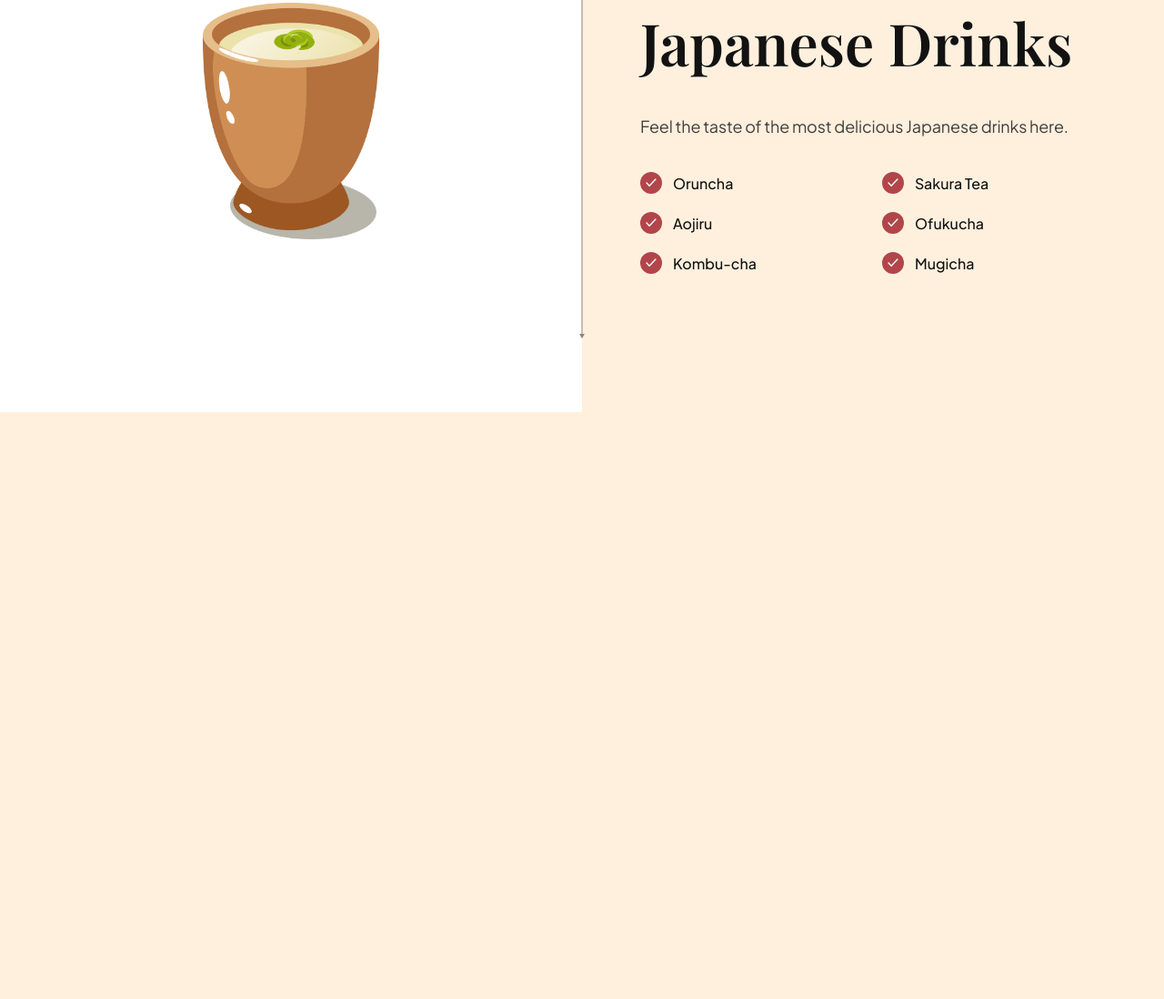
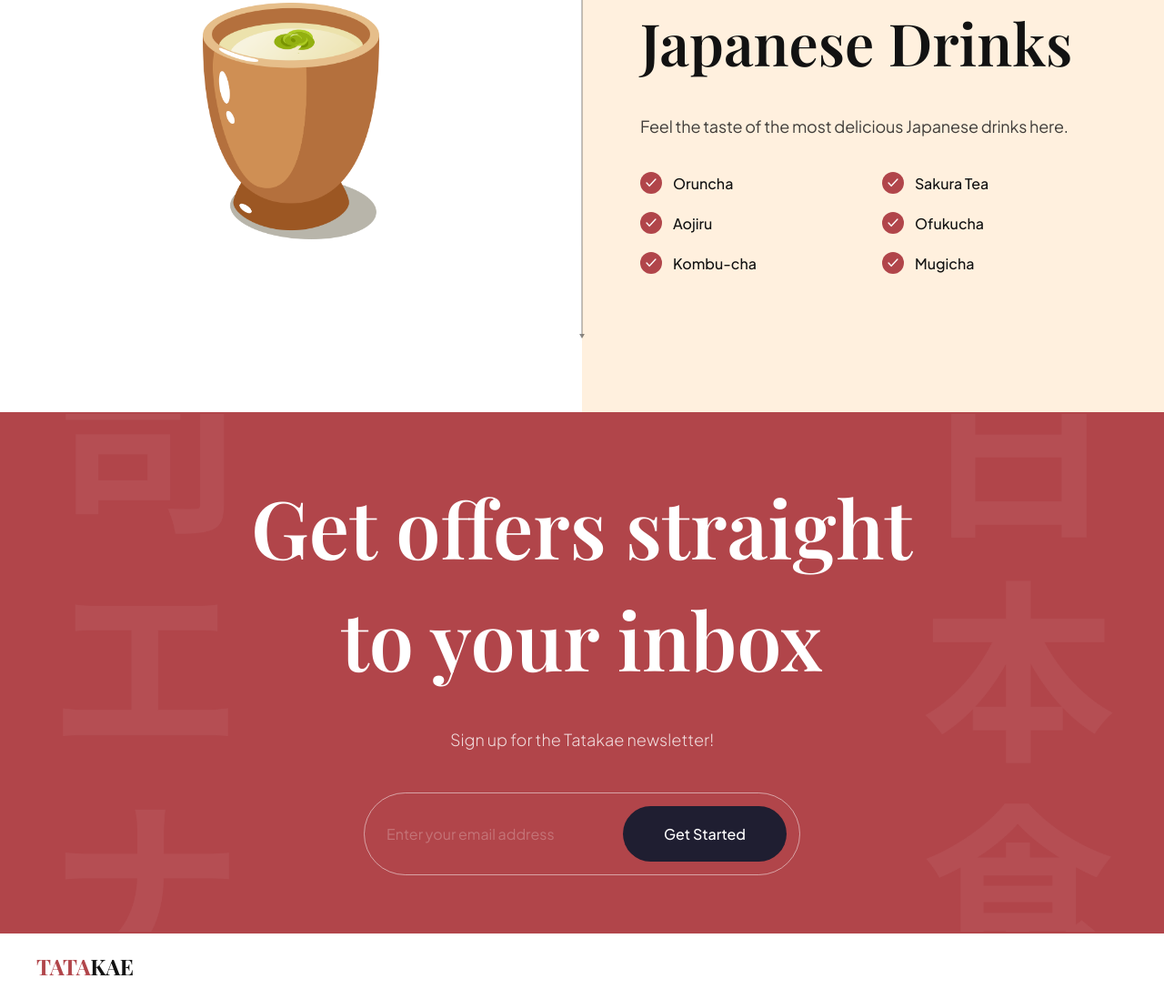
Before and after one commit to isaac-lal/tatakae, a website built with Vite: page index.html in a window 1280 px wide. Shown: the part 3245-4343 px from the top of the page at 91% size. Before the commit the page ends 3698 px from the top, so only its background shows below. Built offline with nearby package versions, Linux system fonts and the light colour scheme; files whose address does not match are found by name.

Commit message:
Completed subscribe section

```diff
--- a/index.html
+++ b/index.html
@@ -427,6 +427,34 @@
         </div>
       </section>
     </section>
+
+    <section class='subscription flex-center' id='services'>
+      <h2 data-aos="flip-down">Get offers straight <br> to your inbox</h2>
+      <p data-aos="fade-up">Sign up for the Tatakae newsletter!</p>
+
+      <div class='subscription__form' data-aos="fade-up">
+        <input type="text" placeholder='Enter your email address'>
+        <button>Get Started</button>
+      </div>
+    </section>
+
+    <footer class='footer flex-between'>
+      <h3 class='footer__logo'>
+        <span>Tata</span>kae
+      </h3>
+
+      <ul class='footer__social'>
+        <li class='flex-center'>
+          <img src="assets/facebook.svg" alt="facebook">
+        </li>
+        <li class='flex-center'>
+          <img src="assets/instagram.svg" alt="facebook">
+        </li>
+        <li class='flex-center'>
+          <img src="assets/twitter.svg" alt="facebook">
+        </li>
+      </ul>
+    </footer>
     <script
       src="/index.js"
       type="module"></script>
--- a/index.js
+++ b/index.js
@@ -9,7 +9,7 @@ import 'aos/dist/aos.css';
 
 AOS.init({
   duration: 1000,
-  offset: 200,
+  offset: 100,
 });
 
 const trendingSushis = [
--- a/styles/sections/footer.css
+++ b/styles/sections/footer.css
@@ -0,0 +1,37 @@
+.footer {
+  width: 100%;
+  padding: 20px 40px;
+  background: var(--color-white);
+
+  flex-wrap: wrap;
+  gap: 20px;
+
+  overflow: hidden;
+}
+
+.footer__logo {
+  font-size: 24px;
+  font-weight: bold;
+  font-family: var(--playfair-display);
+  text-transform: uppercase;
+  color: var(--secondary-color);
+
+  cursor: pointer;
+}
+
+.footer__logo span {
+  color: var(--primary-color);
+}
+
+.footer ul {
+  list-style: none;
+
+  display: flex;
+  flex-wrap: wrap;
+  flex-direction: row;
+  gap: 64px;
+}
+
+.footer__nav li {
+  font-size: 16px;
+}
--- a/styles/sections/subscribe.css
+++ b/styles/sections/subscribe.css
@@ -0,0 +1,83 @@
+.subscription {
+  padding: 64px;
+
+  background-color: var(--primary-color);
+  background-image: url('../../assets/subscribe_bg.png');
+  background-position: center;
+  background-repeat: no-repeat;
+  background-size: contain;
+
+  flex-direction: column;
+  overflow: hidden;
+}
+
+.subscription h2 {
+  font-size: 88px;
+  font-family: var(--playfair-display);
+  font-weight: 600;
+  line-height: 123px;
+
+  color: #fff;
+  text-align: center;
+}
+
+.subscription p {
+  font-size: 18px;
+  font-family: var(--plus-jakarta-sans);
+  font-weight: 300;
+  line-height: 36px;
+
+  margin-top: 32px;
+
+  color: rgba(255, 255, 255, 0.8);
+}
+
+.subscription__form {
+  min-width: 480px;
+  margin-top: 40px;
+  padding: 14px 14px 14px 24px;
+
+  display: flex;
+  gap: 10px;
+
+  border: 1px solid rgba(255, 255, 255, 0.5);
+  border-radius: 46px;
+}
+
+.subscription__form input {
+  flex: 1;
+
+  font-size: 16px;
+  font-weight: 400px;
+  font-family: var(--plus-jakarta-sans);
+
+  color: #fff;
+  opacity: 0.5;
+
+  background: transparent;
+  border: none;
+  outline: none;
+}
+
+.subscription__form input::placeholder {
+  color: #fff;
+  opacity: 0.5;
+}
+
+.subscription__form button {
+  padding: 20px;
+
+  min-width: 180px;
+
+  font-size: 16px;
+  font-weight: 500;
+  font-family: var(--plus-jakarta-sans);
+  color: #fff;
+  text-align: center;
+
+  background: var(--black-400);
+  border-radius: 46px;
+  border: none;
+  outline: none;
+  cursor: pointer;
+}
--- a/styles/sections/trending.css
+++ b/styles/sections/trending.css
@@ -3,10 +3,6 @@
   display: flex;
   flex-direction: column;
   overflow: hidden;
-}
-
-.trending__discover {
-
 }
 
 .trending-sushi, .trending-drink {
```
